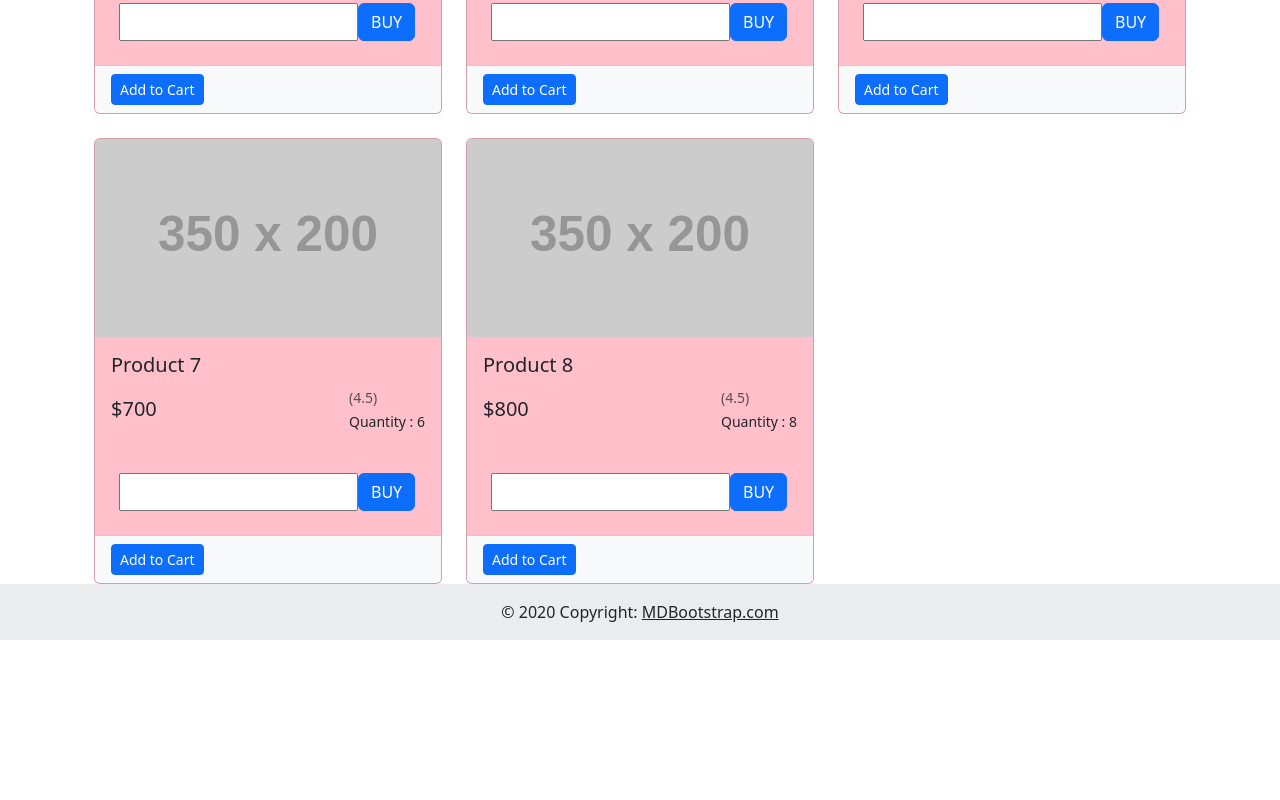
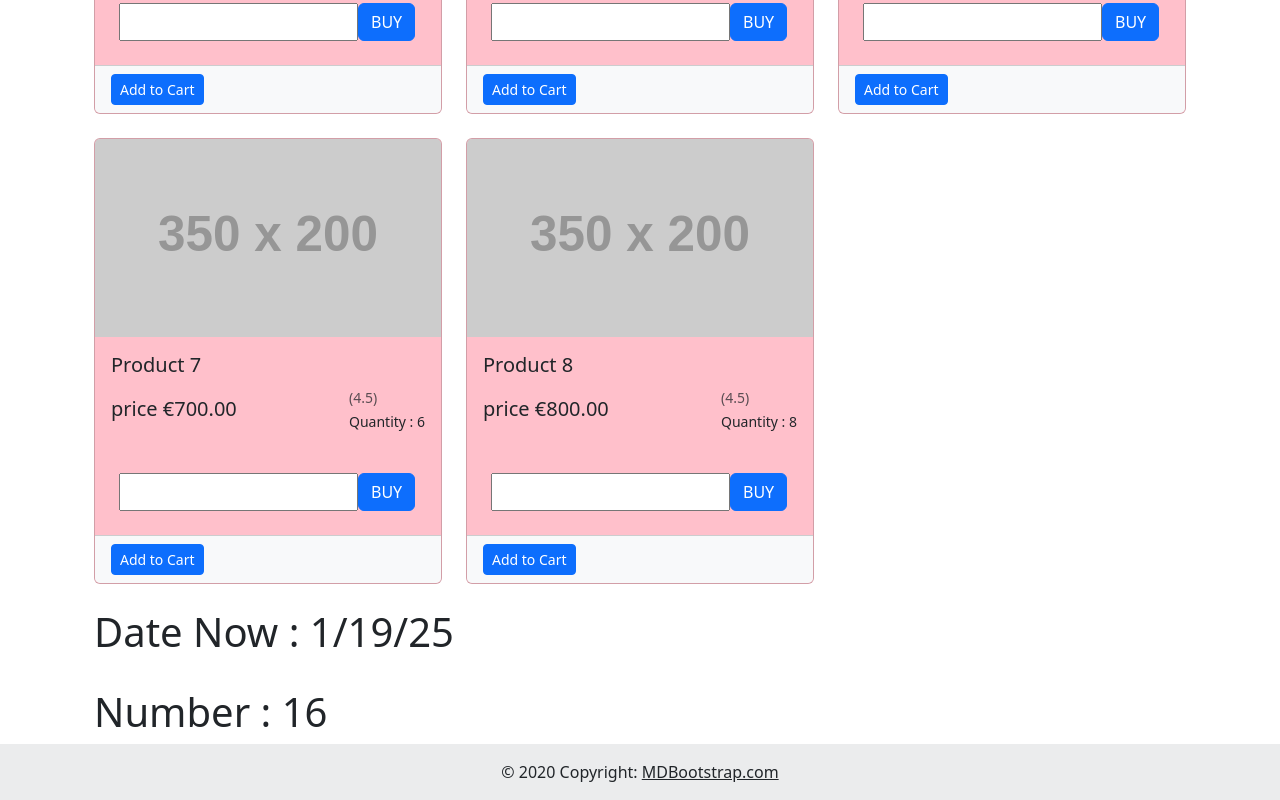
Before and after one commit to ahmed-waly55/Angular-Practice-ITI, an Angular app: page / in a window 1280 px wide. Shown: the part 1103-1903 px from the top of the page. Before the commit the page ends 1743 px from the top, so only its background shows below. Built offline with nearby package versions, Linux system fonts and the light colour scheme.

Commit message:
learn pipe and practice

```diff
--- a/src/app/components/products/products.component.html
+++ b/src/app/components/products/products.component.html
@@ -19,7 +19,7 @@
                     <div class="card-body">
                         <h5 class="card-title">{{prod.name}}</h5>
                         <div class="d-flex justify-content-between align-items-center">
-                            <span class="h5 mb-0">${{prod.price}}</span>
+                            <span class="h5 mb-0"> price {{prod.price | currency:'EUR' }}</span>
                             <div>
 
                                 <small class="text-muted">(4.5)</small><br>
@@ -46,5 +46,8 @@
           <h1 class="">no products found </h1>
         }
 
+        <h1>Date Now : {{myDate | date : 'shortDate'}}</h1>
+        <h1>Number : {{num | square}}</h1>
+
     </div>
 </div>
--- a/src/app/components/products/products.component.ts
+++ b/src/app/components/products/products.component.ts
@@ -4,12 +4,13 @@ import { CommonModule } from '@angular/common';
 import { Icategory } from '../../models/icategory';
 import { FormsModule } from '@angular/forms';
 import { HighligtCardDirective } from '../../directives/highligt-card.directive';
+import { SquarePipe } from '../../pipes/square.pipe';
 
 // import dirctive name HighligtCardDirective
 
 @Component({
   selector: 'app-products',
-  imports: [CommonModule,FormsModule,HighligtCardDirective],
+  imports: [CommonModule,FormsModule,HighligtCardDirective,SquarePipe],
   templateUrl: './products.component.html',
   styleUrl: './products.component.css'
 })
@@ -19,13 +20,13 @@ export class ProductsComponent {
   categories:Icategory[];
   selectedCatId:number = 0;
   totalOrder:number = 0;
-
-
+  myDate:Date = new Date();
+  num:number = 4;
 
 
   constructor(){
     this.products = [
-      {id: 1, name: 'Product 1', price: 100, quantity: 0, imgUrl: 'https://fakeimg.pl/350x200/?text=Hello', catId: 1},
+      {id: 1, name: 'Product 1', price: 1000000, quantity: 0, imgUrl: 'https://fakeimg.pl/350x200/?text=Hello', catId: 1},
       {id: 2, name: 'Product 2', price: 200, quantity: 3, imgUrl: 'https://fakeimg.pl/350x200/?text=Hello', catId: 2},
       {id: 3, name: 'Product 3', price: 300, quantity: 7, imgUrl: 'https://fakeimg.pl/350x200/?text=Hello', catId: 1},
       {id: 4, name: 'Product 4', price: 400, quantity: 2, imgUrl: 'https://fakeimg.pl/350x200/?text=Hello', catId: 2},
--- /dev/null
+++ b/src/app/pipes/square.pipe.ts
@@ -0,0 +1,12 @@
+import { Pipe, PipeTransform } from '@angular/core';
+
+@Pipe({
+  name: 'square'
+})
+export class SquarePipe implements PipeTransform {
+
+  transform(value: number):number {
+    return Math.pow(value, 2);
+  }
+
+}
```
Also changed, not shown: 1 other file (tests, documents, lock files or other folders).
